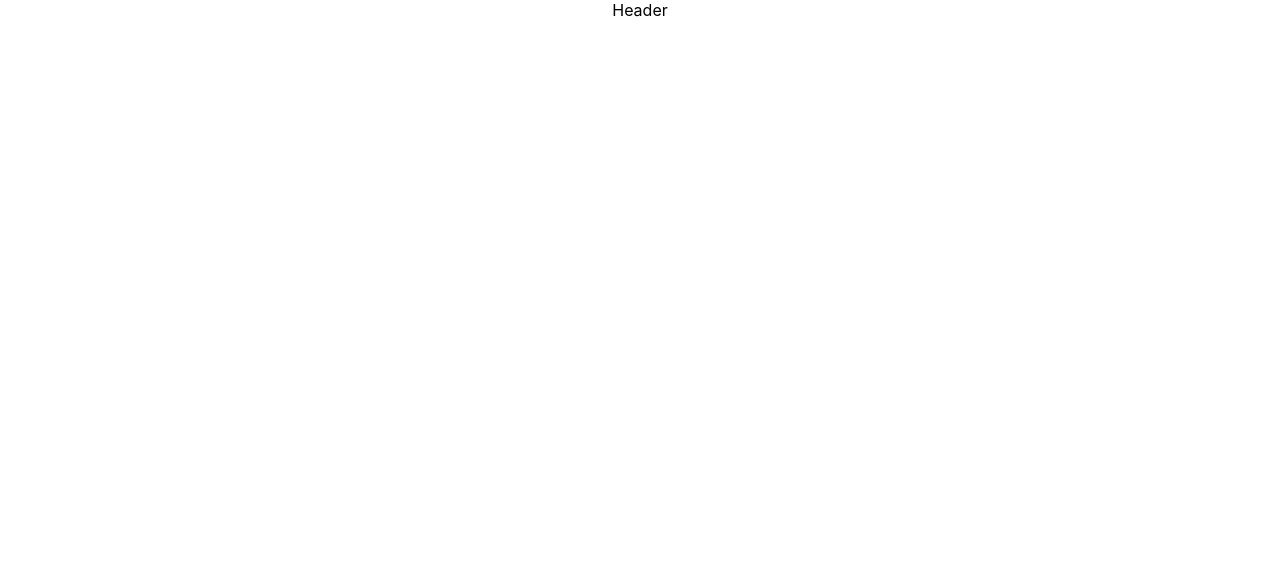
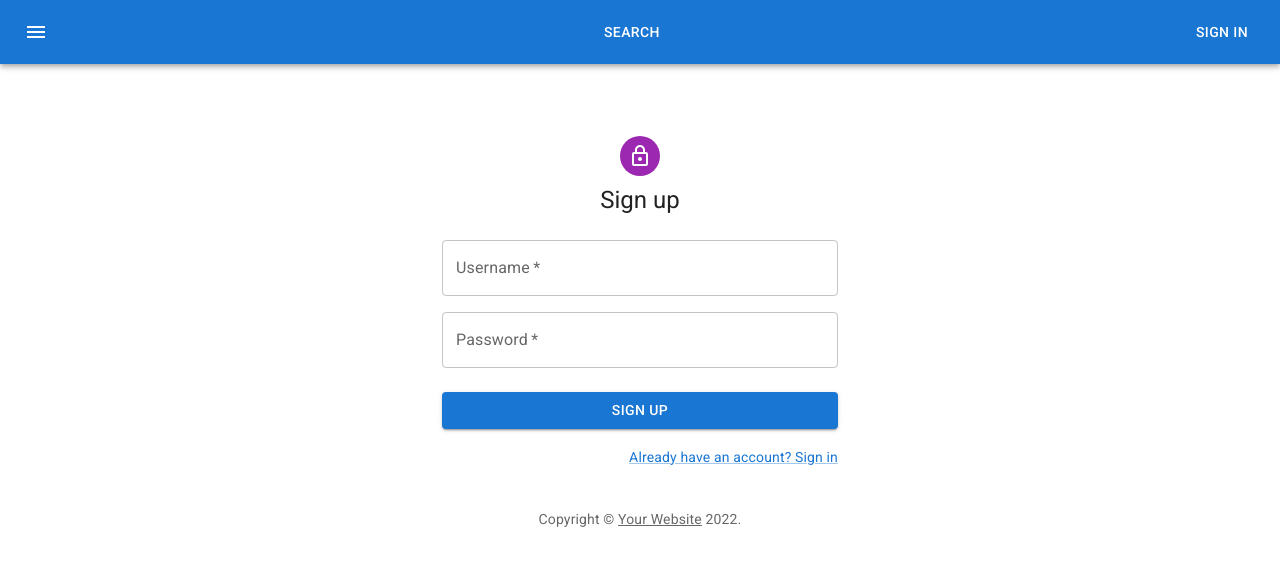
Before and after one commit to heyjun3/front, a React (Create React App) app in the folder src/: page / in a window 1280 px wide. Shown: the top 566 px of the page. Built offline with nearby package versions, Linux system fonts and the light colour scheme.

Commit message:
add sign in

```diff
--- a/src/package.json
+++ b/src/package.json
@@ -3,13 +3,18 @@
   "version": "0.1.0",
   "private": true,
   "dependencies": {
+    "@emotion/react": "^11.9.0",
+    "@emotion/styled": "^11.8.1",
     "@material-ui/core": "^4.12.4",
     "@material-ui/icons": "^4.11.3",
+    "@mui/icons-material": "^5.6.2",
+    "@mui/material": "^5.6.4",
     "@testing-library/jest-dom": "^5.16.4",
     "@testing-library/react": "^13.1.1",
     "@testing-library/user-event": "^13.5.0",
     "react": "^18.1.0",
     "react-dom": "^18.1.0",
+    "react-router-dom": "^6.3.0",
     "react-scripts": "5.0.1",
     "web-vitals": "^2.1.4"
   },
--- a/src/src/App.js
+++ b/src/src/App.js
@@ -1,17 +1,22 @@
 import logo from './logo.svg';
 import './App.css';
 import {Grid} from '@material-ui/core'
+import {BrowserRouter, Routes, Route} from 'react-router-dom'
 import Header from './components/Header'
+import SignIn from './templates/SignIn'
+import SignUp from './templates/SignUp'
 
 
 function App() {
   return (
     <div className="App">
-      <Grid container direction="column">
-        <Grid item>
-          <Header />
-        </Grid>
-      </Grid>
+      <BrowserRouter>
+        <Header />
+        <Routes>
+          <Route path="/sign-in" element={<SignIn />}/>
+          <Route path="/" element={<SignUp />}/>
+        </Routes>
+      </BrowserRouter>
     </div>
   );
 }
--- a/src/src/components/Header.js
+++ b/src/src/components/Header.js
@@ -1,9 +1,35 @@
-import React from 'react'
+import * as React from 'react';
+import AppBar from '@mui/material/AppBar';
+import Box from '@mui/material/Box';
+import Toolbar from '@mui/material/Toolbar';
+import Typography from '@mui/material/Typography';
+// import Button from '@mui/material/Button';
+import {Button} from '@material-ui/core';
+import IconButton from '@mui/material/IconButton';
+import MenuIcon from '@mui/icons-material/Menu';
+// import Link from '@mui/material/Link';
+import {Link} from 'react-router-dom';
 
-const Header = () => {
+export default function ButtonAppBar() {
   return (
-    <div>Header</div>
-  )
+    <Box sx={{ flexGrow: 1 }}>
+      <AppBar position="static">
+        <Toolbar>
+          <IconButton
+            size="large"
+            edge="start"
+            color="inherit"
+            aria-label="menu"
+            sx={{ mr: 2 }}
+          >
+            <MenuIcon />
+          </IconButton>
+          <Typography component="div" sx={{ flexGrow: 1 }}>
+            <Button component={Link} to="/" color="inherit">Search</Button>
+          </Typography>
+          <Button component={Link} to="/sign-in" color="inherit">Sign in</Button>
+        </Toolbar>
+      </AppBar>
+    </Box>
+  );
 }
-
-export default Header
--- /dev/null
+++ b/src/src/templates/SignIn.js
@@ -0,0 +1,110 @@
+import * as React from 'react';
+import Avatar from '@mui/material/Avatar';
+import Button from '@mui/material/Button';
+import CssBaseline from '@mui/material/CssBaseline';
+import TextField from '@mui/material/TextField';
+import FormControlLabel from '@mui/material/FormControlLabel';
+import Checkbox from '@mui/material/Checkbox';
+import Link from '@mui/material/Link';
+import Grid from '@mui/material/Grid';
+import Box from '@mui/material/Box';
+import LockOutlinedIcon from '@mui/icons-material/LockOutlined';
+import Typography from '@mui/material/Typography';
+import Container from '@mui/material/Container';
+import { createTheme, ThemeProvider } from '@mui/material/styles';
+
+function Copyright(props) {
+  return (
+    <Typography variant="body2" color="text.secondary" align="center" {...props}>
+      {'Copyright © '}
+      <Link color="inherit" href="https://mui.com/">
+        Your Website
+      </Link>{' '}
+      {new Date().getFullYear()}
+      {'.'}
+    </Typography>
+  );
+}
+
+const theme = createTheme();
+
+export default function SignIn() {
+  const handleSubmit = (event) => {
+    event.preventDefault();
+    const data = new FormData(event.currentTarget);
+    console.log({
+      email: data.get('name'),
+      password: data.get('password'),
+    });
+  };
+
+  return (
+    <ThemeProvider theme={theme}>
+      <Container component="main" maxWidth="xs">
+        <CssBaseline />
+        <Box
+          sx={{
+            marginTop: 8,
+            display: 'flex',
+            flexDirection: 'column',
+            alignItems: 'center',
+          }}
+        >
+          <Avatar sx={{ m: 1, bgcolor: 'secondary.main' }}>
+            <LockOutlinedIcon />
+          </Avatar>
+          <Typography component="h1" variant="h5">
+            Sign in
+          </Typography>
+          <Box component="form" onSubmit={handleSubmit} noValidate sx={{ mt: 1 }}>
+            <TextField
+              margin="normal"
+              required
+              fullWidth
+              id="name"
+              label="name"
+              name="name"
+              autoComplete="name"
+              autoFocus
+            />
+            <TextField
+              margin="normal"
+              required
+              fullWidth
+              name="password"
+              label="Password"
+              type="password"
+              id="password"
+              autoComplete="current-password"
+            />
+            <FormControlLabel
+              control={<Checkbox value="remember" color="primary" />}
+              label="Remember me"
+            />
+            <Button
+              type="submit"
+              fullWidth
+              variant="contained"
+              sx={{ mt: 3, mb: 2 }}
+            >
+              Sign In
+            </Button>
+            <Grid container>
+              <Grid item xs>
+                {/* <Link href="#" variant="body2">
+                  Forgot password?
+                </Link>
+              </Grid>
+              <Grid item>
+                <Link href="#" variant="body2">
+                  {"Don't have an account? Sign Up"}
+                </Link> */}
+              </Grid>
+            </Grid>
+          </Box>
+        </Box>
+        <Copyright sx={{ mt: 8, mb: 4 }} />
+      </Container>
+    </ThemeProvider>
+  );
+}
--- /dev/null
+++ b/src/src/templates/SignUp.js
@@ -0,0 +1,110 @@
+import * as React from 'react';
+import Avatar from '@mui/material/Avatar';
+import Button from '@mui/material/Button';
+import CssBaseline from '@mui/material/CssBaseline';
+import TextField from '@mui/material/TextField';
+import FormControlLabel from '@mui/material/FormControlLabel';
+import Checkbox from '@mui/material/Checkbox';
+import Link from '@mui/material/Link';
+import Grid from '@mui/material/Grid';
+import Box from '@mui/material/Box';
+import LockOutlinedIcon from '@mui/icons-material/LockOutlined';
+import Typography from '@mui/material/Typography';
+import Container from '@mui/material/Container';
+import { createTheme, ThemeProvider } from '@mui/material/styles';
+
+function Copyright(props) {
+  return (
+    <Typography variant="body2" color="text.secondary" align="center" {...props}>
+      {'Copyright © '}
+      <Link color="inherit" href="https://mui.com/">
+        Your Website
+      </Link>{' '}
+      {new Date().getFullYear()}
+      {'.'}
+    </Typography>
+  );
+}
+
+const theme = createTheme();
+
+export default function SignUp() {
+  const handleSubmit = (event) => {
+    event.preventDefault();
+    const data = new FormData(event.currentTarget);
+    console.log({
+      username: data.get('username'),
+      password: data.get('password'),
+    });
+  };
+
+  return (
+    <ThemeProvider theme={theme}>
+      <Container component="main" maxWidth="xs">
+        <CssBaseline />
+        <Box
+          sx={{
+            marginTop: 8,
+            display: 'flex',
+            flexDirection: 'column',
+            alignItems: 'center',
+          }}
+        >
+          <Avatar sx={{ m: 1, bgcolor: 'secondary.main' }}>
+            <LockOutlinedIcon />
+          </Avatar>
+          <Typography component="h1" variant="h5">
+            Sign up
+          </Typography>
+          <Box component="form" noValidate onSubmit={handleSubmit} sx={{ mt: 3 }}>
+            <Grid container spacing={2}>
+              <Grid item xs={12}>
+                <TextField
+                  required
+                  fullWidth
+                  id="username"
+                  label="Username"
+                  name="username"
+                  autoComplete="username"
+                />
+              </Grid>
+              <Grid item xs={12}>
+                <TextField
+                  required
+                  fullWidth
+                  name="password"
+                  label="Password"
+                  type="password"
+                  id="password"
+                  autoComplete="new-password"
+                />
+              </Grid>
+              {/* <Grid item xs={12}>
+                <FormControlLabel
+                  control={<Checkbox value="allowExtraEmails" color="primary" />}
+                  label="I want to receive inspiration, marketing promotions and updates via email."
+                />
+              </Grid> */}
+            </Grid>
+            <Button
+              type="submit"
+              fullWidth
+              variant="contained"
+              sx={{ mt: 3, mb: 2 }}
+            >
+              Sign Up
+            </Button>
+            <Grid container justifyContent="flex-end">
+              <Grid item>
+                <Link href="#" variant="body2">
+                  Already have an account? Sign in
+                </Link>
+              </Grid>
+            </Grid>
+          </Box>
+        </Box>
+        <Copyright sx={{ mt: 5 }} />
+      </Container>
+    </ThemeProvider>
+  );
+}
```
Also changed, not shown: 1 other file (tests, documents, lock files or other folders).
